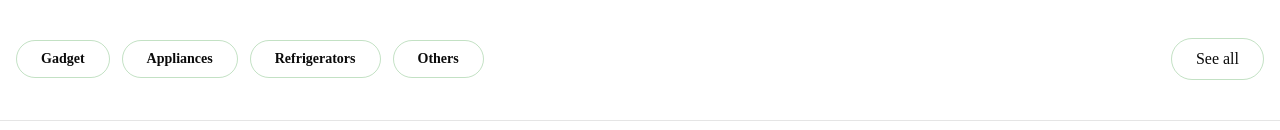
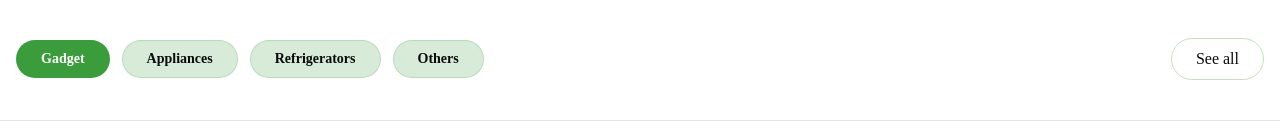
Before and after one commit to jewelhasan007/BongMart, a Next.js app: page / in a window 1280 px wide. Shown: the part 330-460 px from the top of the page. Built offline with nearby package versions, Linux system fonts and the light colour scheme; no server answers.

Commit message:
Part4: 14:57

```diff
--- a/components/ui/HomeTabBar.tsx
+++ b/components/ui/HomeTabBar.tsx
@@ -2,13 +2,22 @@ import { productType } from '@/constants/data';
 import Link from 'next/link';
 import React from 'react';
 
-const HomeTabBar = () => {
+interface Props {
+    selectedTab: string;
+    onTabSelect:(tab: string) => void;
+}
+
+const HomeTabBar = ({selectedTab, onTabSelect}: Props) => {
+    console.log(selectedTab)
     return (
         <div className='flex items-center justify-between flex-wrap gap-5'>
           <div className='flex items-center gap-3 text-sm font-semibold'>
             {
                 productType?.map((item) =>(
-                    <button key={item?.title} className={`border border-shop_light_green/30 px-4 py-1.5 md:px-6 md:py-2 rounded-full hover:bg-shop_light_green hover:border-shop_light_green hover:text-white hoverEffect`}>{item?.title}</button>
+                    <button
+                    onClick={() => onTabSelect(item?.title)}
+                    key={item?.title} className={`border border-shop_light_green/20 px-4 py-1.5 md:px-6 md:py-2 rounded-full hover:bg-shop_light_green hover:border-shop_light_green hover:text-white hoverEffect
+                        ${selectedTab === item?.title ? "bg-shop_light_green text-white border-shop_light_green" : "bg-shop_light_green/20"}`}>{item?.title}</button>
                 ))
             }
           </div>
--- a/components/ui/ProductGrid.tsx
+++ b/components/ui/ProductGrid.tsx
@@ -2,14 +2,15 @@
 
 import { useState } from "react";
 import HomeTabBar from "./HomeTabBar";
+import { productType } from "@/constants/data";
 
 const ProductGrid = () => {
     const [products, setProducts] = useState([])
     const [loading, setLoading] = useState(false)
-    const [selectedTab, setSelectedTab] = useState("")
+    const [selectedTab, setSelectedTab] = useState(productType[0]?.title || "")
     return (
         <div>
-       <HomeTabBar></HomeTabBar>
+       <HomeTabBar selectedTab={selectedTab} onTabSelect={setSelectedTab}></HomeTabBar>
         </div>
     );
 };
```
